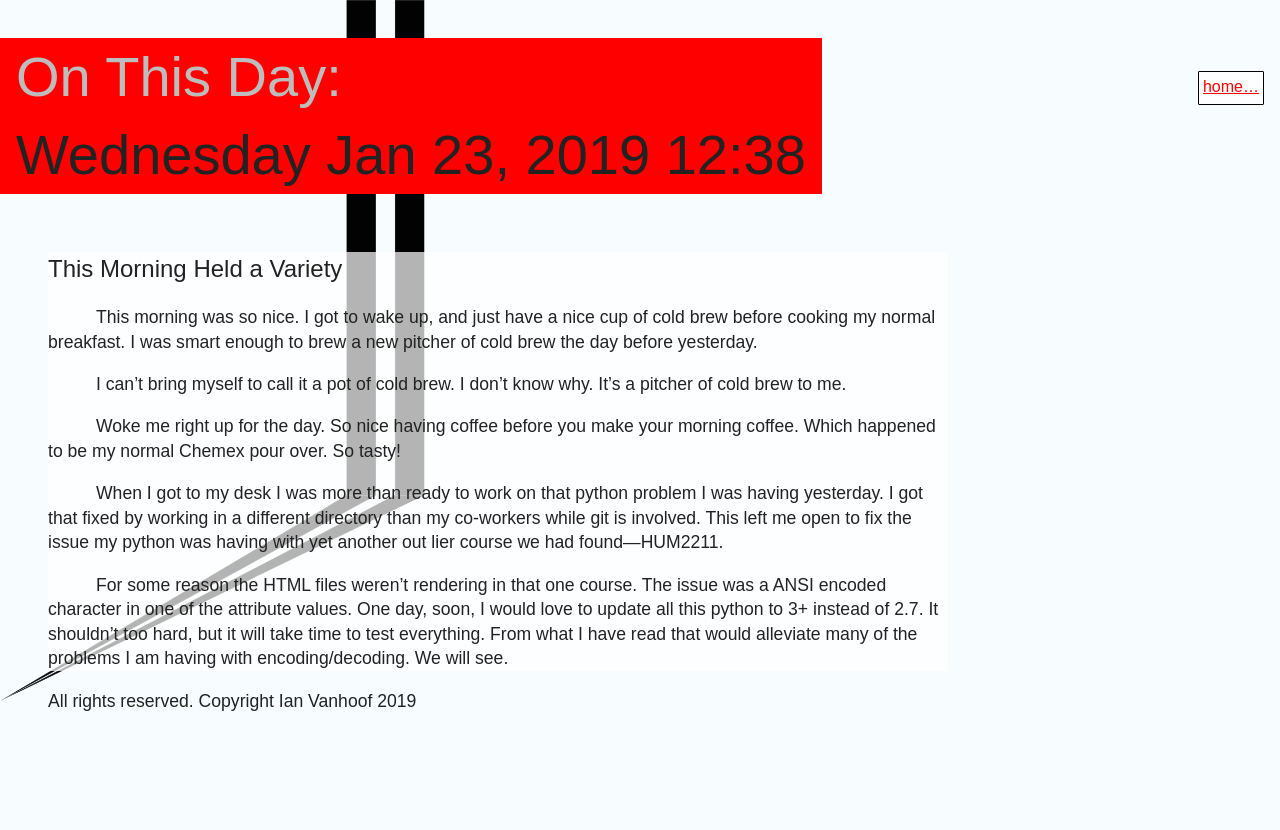
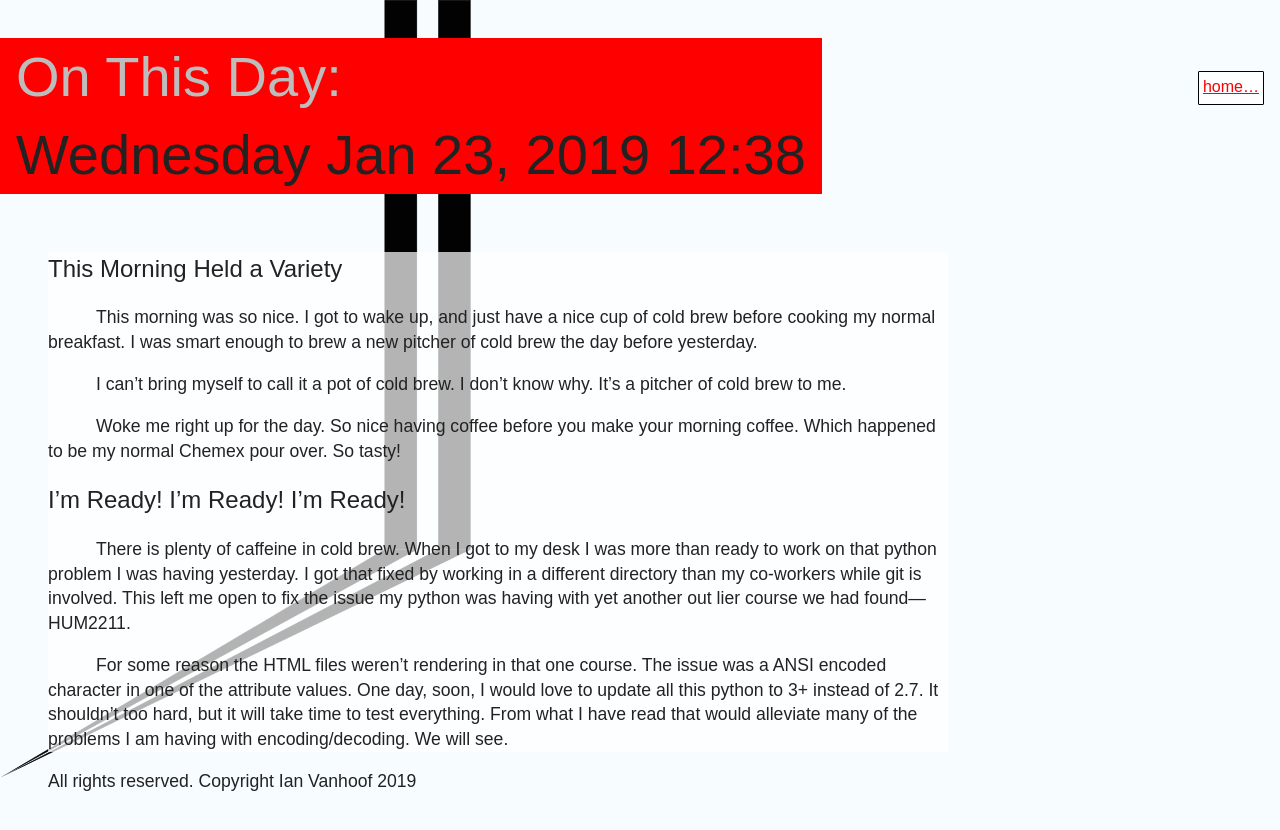
Before and after one commit to ianvanhoof/ianvanhoof.github.io, a Jekyll site: the page built from _posts/2019-01-23-mid-morning.md, in a window 1280 px wide. Shown: the top 830 px of the page. Built offline with Jekyll 4.4.1, drawn with Linux system fonts in a browser that asks for light colours; some web fonts are replaced.

Commit message:
- small change in post

```diff
--- a/_posts/2019-01-23-mid-morning.md
+++ b/_posts/2019-01-23-mid-morning.md
@@ -17,6 +17,8 @@
 
 Woke me right up for the day. So nice having coffee before you make your morning coffee. Which happened to be my normal Chemex pour over. So tasty!
 
-When I got to my desk I was more than ready to work on that python problem I was having yesterday. I got that fixed by working in a different directory than my co-workers while git is involved. This left me open to fix the issue my python was having with yet another out lier course we had found&mdash;HUM2211.
+## I'm Ready! I'm Ready! I'm Ready!
+
+There is plenty of caffeine in cold brew. When I got to my desk I was more than ready to work on that python problem I was having yesterday. I got that fixed by working in a different directory than my co-workers while git is involved. This left me open to fix the issue my python was having with yet another out lier course we had found&mdash;HUM2211.
 
 For some reason the HTML files weren't rendering in that one course. The issue was a ANSI encoded character in one of the attribute values. One day, soon, I would love to update all this python to 3+ instead of 2.7. It shouldn't too hard, but it will take time to test everything. From what I have read that would alleviate many of the problems I am having with encoding/decoding. We will see.
```
